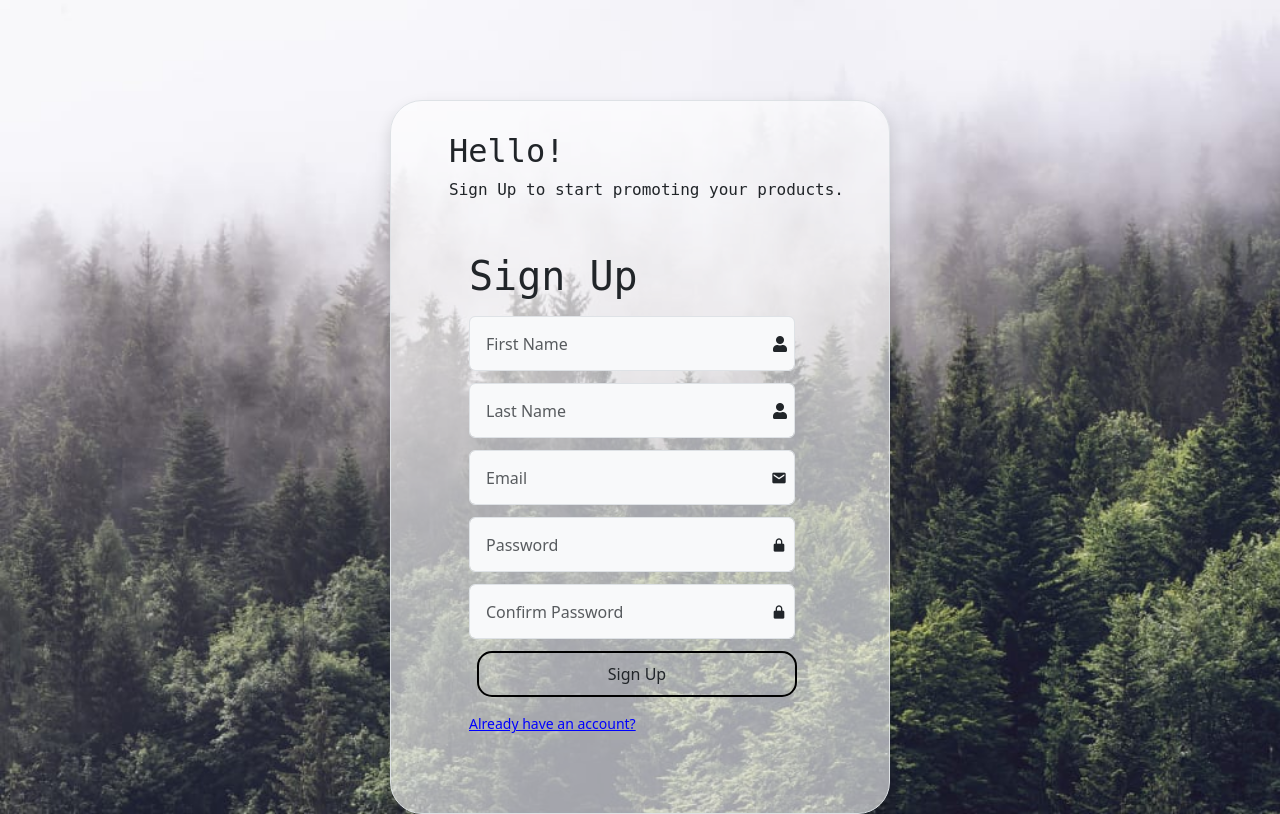
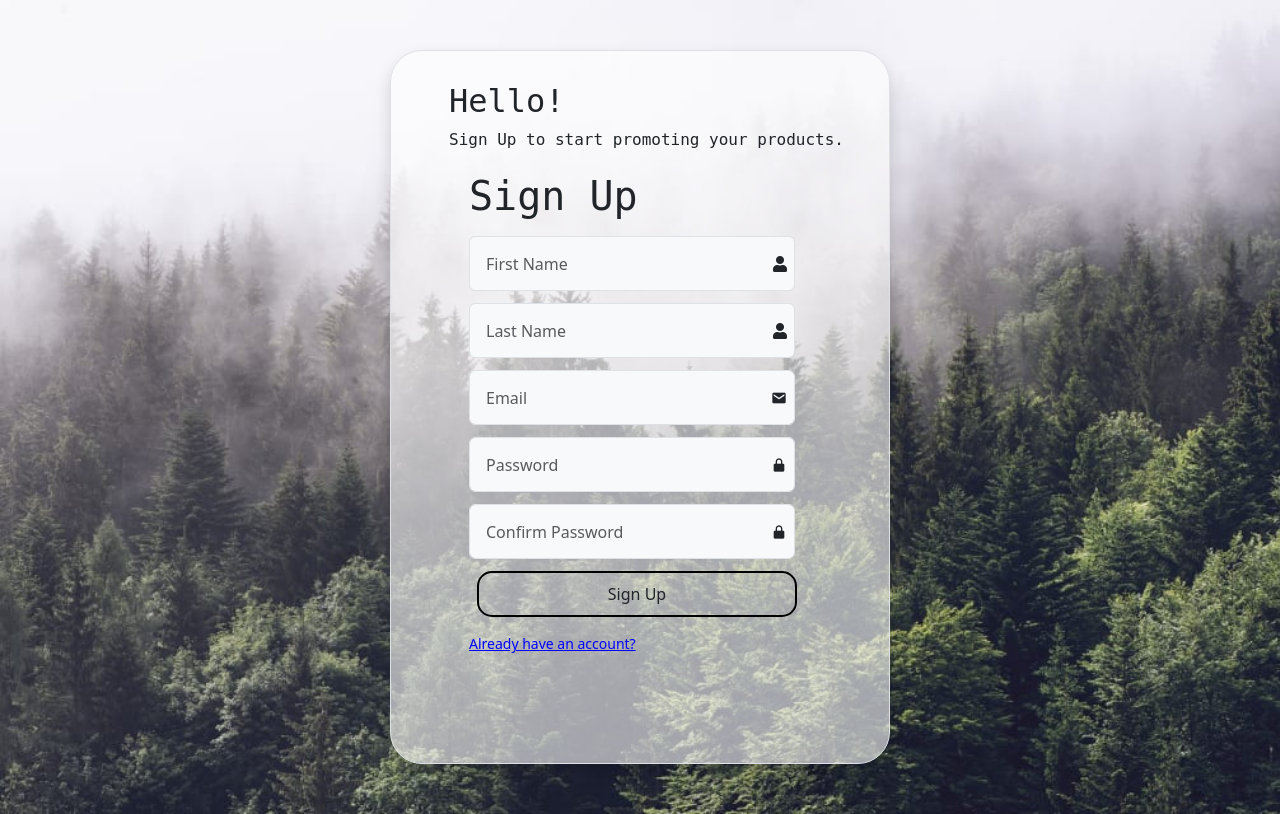
Before and after one commit to SeannyBoyyy/AppDev, a PHP site: page /AccPages/register-page.php in a window 1280 px wide. Shown: the part 102-916 px from the top of the page. Run offline with PHP 8.4, Linux system fonts and the light colour scheme.

Commit message:
UI
icon
link change

```diff
--- a/AppDev_test/AccPages/login-page.php
+++ b/AppDev_test/AccPages/login-page.php
@@ -104,7 +104,7 @@ if(isset($_POST['submit'])){
     }
   </style>
 </head>
-<body style="background-image: url('http://localhost/AppDev/AppDev/AppDev_test/ProfileModule/img/R16731_product.jpg');background-size: cover; background-repeat: no-repeat;">
+<body style="background-image: url('http://localhost/AppDev/AppDev_test/ProfileModule/img/R16731_product.jpg');background-size: cover; background-repeat: no-repeat;">
 <div class="container d-flex justify-content-center align-items-center min-vh-80" style="margin-top:100px;">
 <div class="row border rounded-5 p-3 shadow box-area w-100" style="width: 600px; margin-left: auto; margin-right: auto;background-color: rgba(255, 255, 255, 0.6);">
   <div class="ui">
--- a/AppDev_test/AccPages/register-page.php
+++ b/AppDev_test/AccPages/register-page.php
@@ -118,45 +118,45 @@ if(isset($_POST['submit'])){
     }
   </style>
 </head>
-<body style="background-image: url('http://localhost/AppDev/AppDev/AppDev_test/ProfileModule/img/R16731_product.jpg');background-size: cover; background-repeat: no-repeat;">
-        <div class="container d-flex justify-content-center align-items-center min-vh-80 w75" style="margin-top:100px;">
+<body style="background-image: url('http://localhost/AppDev/AppDev_test/ProfileModule/img/R16731_product.jpg');background-size: cover; background-repeat: no-repeat;">
+        <div class="container d-flex justify-content-center align-items-center min-vh-80 w75" style="margin-top:50px;">
           <div class="row border rounded-5 p-3  shadow box-area" style="background-color: rgba(255, 255, 255, 0.6);">
             <div class="ui col-md-6 right-box w-100">
                 <form class="row align-items-center" method="post" action="register-page.php" autocomplete="off">
                     <div class="header-text mb-2">
                             <h2 style="margin-left:30px;margin-top:15px;font-family:monospace">Hello!</h2>
                             <p style="margin-left:30px;font-family:monospace">Sign Up to start promoting your products.</p>
-                            <h1 style="margin-left:10px;margin-left:50px;margin-top:50px;font-family:monospace">Sign Up</h1>
+                            <h1 style="margin-left:10px;margin-left:50px;margin-top:20px;font-family:monospace">Sign Up</h1>
                     </div>
                     <div class="input-group mb-1">
                         <input type="text" class="form-control form-control-lg bg-light fs-6 rounded" value="<?php echo htmlspecialchars($firstname)?>" placeholder="First Name" name="firstname"><i class="fas fa-user"></i>
                     </div>
                     <div class="row">
-                    <small class="text-red mb-2 " style=" color:red"><?php echo $errors['firstname'] ?></small>
+                    <small class="text-red mb-2 " style=" color:red;margin-left:50px;"><?php echo $errors['firstname'] ?></small>
                     </div>
                     <div class="input-group mb-1">
                         <input type="text" class="form-control form-control-lg bg-light fs-6 rounded" value="<?php echo htmlspecialchars($lastname)?>" placeholder="Last Name" name="lastname"><i class="fas fa-user"></i>
                     </div>
                     <div class="row">
-                    <small class="text-red mb-2 " style=" color:red"><?php echo $errors['lastname'] ?></small>
+                    <small class="text-red mb-2 " style=" color:red;margin-left:50px;"><?php echo $errors['lastname'] ?></small>
                     </div>
                     <div class="input-group mb-1">
                         <input type="text" class="form-control form-control-lg bg-light fs-6 rounded" value="<?php echo htmlspecialchars($email)?>" placeholder="Email" name="email"><i class='bx bxs-envelope'></i>
                     </div>
                     <div class="row">
-                    <small class="text-red mb-2 " style=" color:red"><?php echo $errors['email'] ?></small>
+                    <small class="text-red mb-2 " style=" color:red;margin-left:50px;"><?php echo $errors['email'] ?></small>
                     </div>
                     <div class="input-group mb-1">
                         <input type="password" class="form-control form-control-lg bg-light fs-6 rounded" value="<?php echo htmlspecialchars($password)?>" placeholder="Password" name="password"><i class='bx bxs-lock-alt'></i>
                     </div>
                     <div class="row">
-                    <small class="text-red mb-2 " style=" color:red"><?php echo $errors['password'] ?></small>
+                    <small class="text-red mb-2 " style=" color:red;margin-left:50px;"><?php echo $errors['password'] ?></small>
                     </div>
                     <div class="input-group mb-1">
                         <input type="password" class="form-control form-control-lg bg-light fs-6 rounded" placeholder="Confirm Password" value="<?php echo htmlspecialchars($confirmPassword)?>" name="confirmPassword"><i class='bx bxs-lock-alt'></i>
                     </div>
                     <div class="row">
-                    <small class="text-red mb-2 " style=" color:red"><?php echo $errors['confirmPass'] ?></small>
+                    <small class="text-red mb-2 " style=" color:red;margin-left:50px;"><?php echo $errors['confirmPass'] ?></small>
                     </div>
 
                     <div class="signup mb-3">
@@ -167,9 +167,11 @@ if(isset($_POST['submit'])){
                     </div>
 
                 </form>
+
             </div>
          </div>
        </div>
+       <div style="height:50px;"></div>
     <script
       defer=""
       src="https://unpkg.com/@teleporthq/teleport-custom-scripts"
--- a/AppDev_test/navbars/admin-navIndex.php
+++ b/AppDev_test/navbars/admin-navIndex.php
@@ -47,7 +47,7 @@ session_start();
   <nav class=" sticky-top navbar navbar-expand-lg border-bottom p-3 w-100" style="background-color:white;">
     <div class="container d-flex">
       <div class="container col-6">
-        <a class="navbar-brand fs-4" href="#">FarmDeals<img src="http://localhost/AppDev/AppDev/AppDev_test/ProfileModule/img/logo.jpg" alt="FarmDeals Logo" width="60" height="60"></a>
+        <a class="navbar-brand fs-4" href="#">FarmDeals<img src="http://localhost/AppDev/AppDev_test/ProfileModule/img/logo.jpg" alt="FarmDeals Logo" width="60" height="60"></a>
       </div>
       <div class="container d-flex justify-content-end col-6">
       <button class="navbar-toggler" type="button" data-bs-toggle="collapse" data-bs-target="#navbarSupportedContent" aria-controls="navbarSupportedContent" aria-expanded="false" aria-label="Toggle navigation">
--- a/AppDev_test/navbars/admin-navbar.php
+++ b/AppDev_test/navbars/admin-navbar.php
@@ -17,7 +17,7 @@ include('../config/connectDb.php');
   <nav class="navbar sticky-top border-bottom p-3 w-100" style="background-color: white;">
     <div class="container-fluid">
       <div class="container-fluid text-center">
-        <a class="navbar-brand fs-4 justify-content-center" href="../admin-landingPage.php">FarmDeals<img src="http://localhost/AppDev/AppDev/AppDev_test/ProfileModule/img/logo.jpg" alt="FarmDeals Logo" width="60" height="60"></a>
+        <a class="navbar-brand fs-4 justify-content-center" href="../admin-landingPage.php">FarmDeals<img src="http://localhost/AppDev/AppDev_test/ProfileModule/img/logo.jpg" alt="FarmDeals Logo" width="60" height="60"></a>
       </div>
     </div>
   </nav>
--- a/AppDev_test/navbars/farmer-navIndex.php
+++ b/AppDev_test/navbars/farmer-navIndex.php
@@ -95,7 +95,7 @@ if(isset($_SESSION['ownerID'])){
   <nav class=" sticky-top navbar navbar-expand-lg border-bottom p-3 w-100" style="background-color:white;">
     <div class="container d-flex">
       <div class="container col-6">
-        <a class="navbar-brand fs-4" href="#">FarmDeals<img src="http://localhost/AppDev/AppDev/AppDev_test/ProfileModule/img/logo.jpg" alt="FarmDeals Logo" width="60" height="60"></a>
+        <a class="navbar-brand fs-4" href="#">FarmDeals<img src="http://localhost/AppDev/AppDev_test/ProfileModule/img/logo.jpg" alt="FarmDeals Logo" width="60" height="60"></a>
       </div>
       <div class="container d-flex justify-content-end col-6">
       <button class="navbar-toggler" type="button" data-bs-toggle="collapse" data-bs-target="#navbarSupportedContent" aria-controls="navbarSupportedContent" aria-expanded="false" aria-label="Toggle navigation">
--- a/AppDev_test/navbars/farmer-navbar.php
+++ b/AppDev_test/navbars/farmer-navbar.php
@@ -45,7 +45,7 @@ session_start();
   <nav class="navbar navbar-expand-lg sticky-top  shadow box-area p-3">
   <div class="container d-flex">
       <div class="container col-6">
-        <a class="navbar-brand fs-4" href="#">FarmDeals<img src="http://localhost/AppDev/AppDev/AppDev_test/ProfileModule/img/logo.jpg" alt="FarmDeals Logo" width="60" height="60"></a>
+        <a class="navbar-brand fs-4" href="#">FarmDeals<img src="http://localhost/AppDev/AppDev_test/ProfileModule/img/logo.jpg" alt="FarmDeals Logo" width="60" height="60"></a>
       </div>
       <div class="container d-flex justify-content-end col-6">
       <button class="navbar-toggler" type="button" data-bs-toggle="collapse" data-bs-target="#navbarSupportedContent" aria-controls="navbarSupportedContent" aria-expanded="false" aria-label="Toggle navigation">
--- a/AppDev_test/navbars/profilepage-nav.php
+++ b/AppDev_test/navbars/profilepage-nav.php
@@ -17,7 +17,7 @@ include('../config/connectDb.php');
   <nav class="navbar sticky-top border-bottom p-3 w-100" style="background-color: white;">
     <div class="container-fluid">
       <div class="container-fluid text-center">
-        <a class="navbar-brand fs-4 justify-content-center" href="../index.php">FarmDeals<img src="http://localhost/AppDev/AppDev/AppDev_test/ProfileModule/img/logo.jpg" alt="FarmDeals Logo" width="60" height="60"></a>
+        <a class="navbar-brand fs-4 justify-content-center" href="../index.php">FarmDeals<img src="http://localhost/AppDev/AppDev_test/ProfileModule/img/logo.jpg" alt="FarmDeals Logo" width="60" height="60"></a>
       </div>
     </div>
   </nav>
--- a/AppDev_test/navbars/viewer-homepage.php
+++ b/AppDev_test/navbars/viewer-homepage.php
@@ -8,20 +8,21 @@
     <title>Bootstrap demo</title>
     <link rel="stylesheet" href="../CSS/view-farm.css">
     <link href="https://cdn.jsdelivr.net/npm/bootstrap@5.3.3/dist/css/bootstrap.min.css" rel="stylesheet" integrity="sha384-QWTKZyjpPEjISv5WaRU9OFeRpok6YctnYmDr5pNlyT2bRjXh0JMhjY6hW+ALEwIH" crossorigin="anonymous">
+    <link rel="stylesheet" href="https://cdnjs.cloudflare.com/ajax/libs/font-awesome/5.15.3/css/all.min.css">
   </head>
   <body>
   <nav class="navbar navbar sticky-top p-3" style="background-color: white;">
     <div class="container-fluid">
-        <a class="navbar-brand fs-4" href="./viewer-landingPage.php">FarmDeals<img src="http://localhost/AppDev/AppDev/AppDev_test/ProfileModule/img/logo.jpg" alt="FarmDeals Logo" width="60" height="60"></a>
+        <a class="navbar-brand fs-4" href="./viewer-landingPage.php">FarmDeals<img src="http://localhost/AppDev/AppDev_test/ProfileModule/img/logo.jpg" alt="FarmDeals Logo" width="60" height="60"></a>
         <button class="navbar-toggler" type="button" data-bs-toggle="collapse" data-bs-target="#navbarNavDropdown" aria-controls="navbarNavDropdown" aria-expanded="false" aria-label="Toggle navigation">
             <span class="navbar-toggler-icon"></span>
         </button>
         <div class="collapse navbar-collapse" id="navbarNavDropdown">
-            <div class="navbar-nav">
-                <a class="nav-link" aria-current="page" href="#farms">Farm</a>
-                <a class="nav-link" aria-current="page" href="#">Products</a>
-                <a class="nav-link" aria-current="page" href="./AccPages/login-page.php">Log In</a>
-                <a class="nav-link" aria-current="page" href="./AccPages/register-page.php">Register</a>
+            <div class="navbar-nav ">
+                <a class="nav-link" aria-current="page" href="#farms"><i class="fas fa-tractor"></i>Farm</a>
+                <a class="nav-link" aria-current="page" href="#"><i class="fas fa-shopping-basket"></i>Products</a>
+                <a class="nav-link" aria-current="page" href="./AccPages/login-page.php"><i class="fas fa-sign-in-alt"></i>Log In</a>
+                <a class="nav-link" aria-current="page" href="./AccPages/register-page.php"><i class="fas fa-user"></i>Register</a>
             </div>
         </div>
     </div>
```
